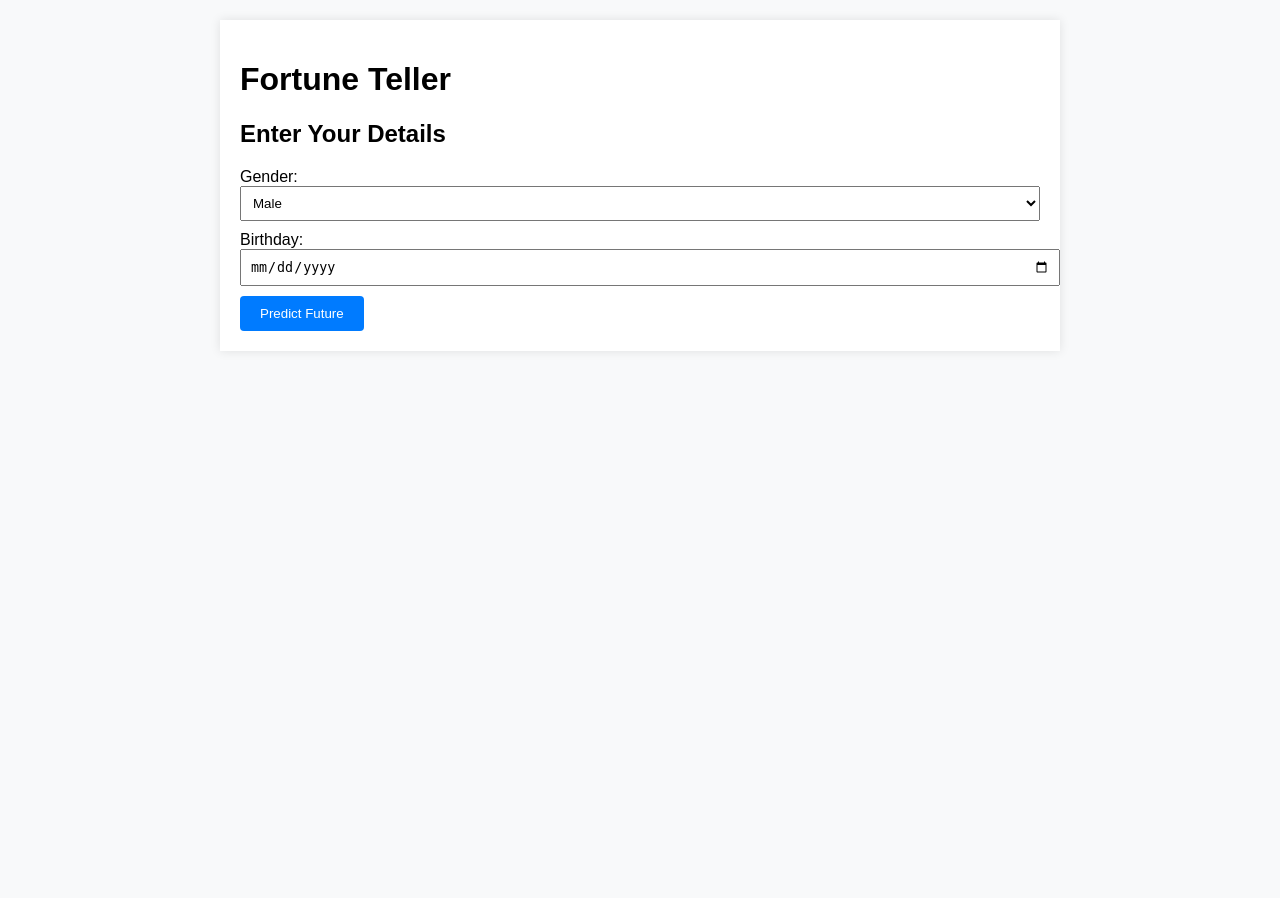
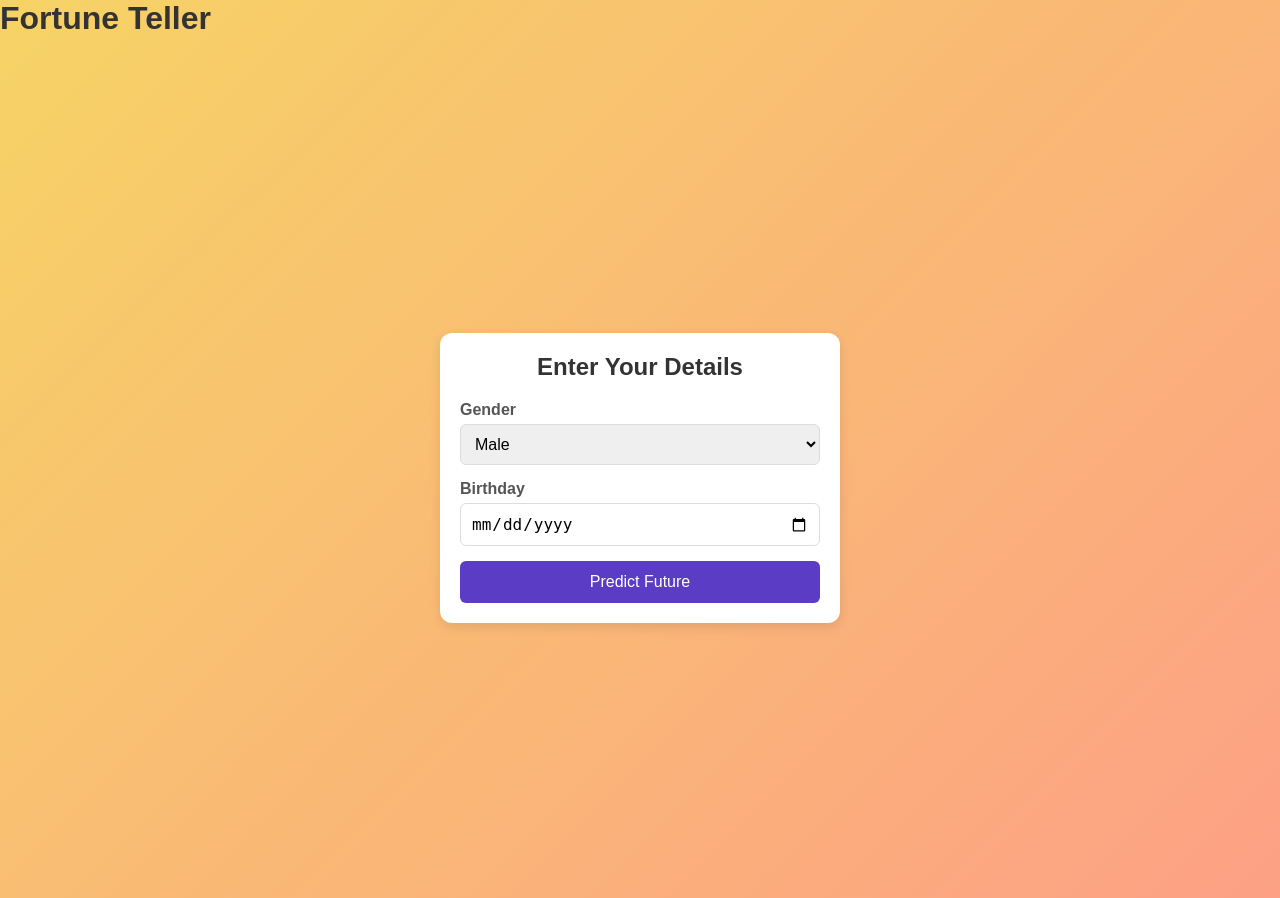
Before and after one commit to lelong03/fortune-teller, a Django app: page / in a window 1280 px wide. Before the commit the page ends 331 px from the top, so only its background shows below. Run offline with Django 5.2, Linux system fonts and the light colour scheme.

Commit message:
done all the logics

```diff
--- a/prediction/templates/prediction/base.html
+++ b/prediction/templates/prediction/base.html
@@ -5,60 +5,105 @@
     <title>Fortune Teller</title>
     <meta name="viewport" content="width=device-width, initial-scale=1">
     <style>
-        /* Minimal responsive and flat design styling */
+        /*
+          Neutral design for base.html so other pages (results, detail)
+          can keep the white .container card. We'll let index.html
+          override or remove these styles if needed.
+        */
+
         body {
-            font-family: Arial, sans-serif;
-            background-color: #f8f9fa;
             margin: 0;
             padding: 0;
+            font-family: Arial, sans-serif;
+            /* Use a neutral background or very light color */
+            background-color: #f8f9fa;
+            min-height: 100vh;
         }
+
         .container {
             width: 90%;
             max-width: 800px;
-            margin: 20px auto;
+            margin: 40px auto;
             background-color: #fff;
             padding: 20px;
-            box-shadow: 0 0 10px rgba(0, 0, 0, 0.1);
+            border-radius: 8px;
+            box-shadow: 0 4px 10px rgba(0,0,0,0.1);
         }
-        .type-card {
-            border: 1px solid #ddd;
-            padding: 15px;
-            margin-bottom: 15px;
-            border-radius: 4px;
+
+        h1, h2, h3 {
+            margin-top: 0;
+            color: #333;
         }
+        p {
+            color: #555;
+            line-height: 1.5;
+        }
+
+        .error {
+            color: red;
+            margin-bottom: 10px;
+        }
+
         a {
-            color: #007bff;
+            color: #5B3CC4;
             text-decoration: none;
         }
         a:hover {
             text-decoration: underline;
         }
-        .error {
-            color: red;
+
+        /* Form elements */
+        input, select {
+            display: block;
+            width: 100%;
+            padding: 10px;
+            margin-bottom: 12px;
+            font-size: 14px;
+            border: 1px solid #ccc;
+            border-radius: 6px;
         }
-        input, select {
-            padding: 8px;
-            width: 100%;
-            margin-bottom: 10px;
-        }
+
+        /* Buttons */
         button {
-            padding: 10px 20px;
-            background-color: #007bff;
+            display: inline-block;
+            padding: 12px 24px;
+            background-color: #5B3CC4;
             border: none;
-            color: white;
+            border-radius: 6px;
+            color: #fff;
+            font-size: 14px;
             cursor: pointer;
-            border-radius: 4px;
+            transition: background-color 0.2s ease;
         }
         button:hover {
-            background-color: #0056b3;
+            background-color: #4A2E9F;
+        }
+
+        /* For the results page .type-card */
+        .type-card {
+            border: 1px solid #ddd;
+            padding: 15px;
+            margin-bottom: 15px;
+            border-radius: 6px;
+            transition: box-shadow 0.2s ease;
+            background-color: #fff;
+        }
+        .type-card:hover {
+            box-shadow: 0 2px 6px rgba(0,0,0,0.15);
+        }
+
+        .text-center {
+            text-align: center;
         }
     </style>
 </head>
 <body>
-<div class="container">
-    <h1>Fortune Teller</h1>
-    {% block content %}
-    {% endblock %}
-</div>
+    <!-- The container for content. Other pages (results, detail)
+         will use it. We will override or remove it in index.html. -->
+    <div class="container">
+        <h1>Fortune Teller</h1>
+        {% block content %}
+        {% endblock %}
+    </div>
 </body>
 </html>
--- a/prediction/templates/prediction/index.html
+++ b/prediction/templates/prediction/index.html
@@ -1,17 +1,114 @@
 {% extends "prediction/base.html" %}
 {% block content %}
+<style>
+  /* Remove the white background and shadow from the base .container */
+  .container {
+    margin: 0;
+    padding: 0;
+    width: 100%;
+    max-width: 100%;
+    background-color: transparent;
+    box-shadow: none;
+    border-radius: 0;
+  }
+
+  /* Pastel gradient for the entire body */
+  body {
+    background: linear-gradient(135deg, #f6d365, #fda085);
+    min-height: 100vh;
+    overflow-x: hidden; /* avoid horizontal scroll */
+  }
+
+  /* Fullscreen wrapper for centering */
+  #main-wrapper {
+    display: flex;
+    align-items: center;
+    justify-content: center;
+    min-height: 100vh;
+    padding: 20px;
+  }
+
+  /* The card that actually holds the form */
+  .form-container {
+    background-color: #fff;
+    width: 90%;
+    max-width: 360px;
+    border-radius: 12px;
+    padding: 20px;
+    box-shadow: 0 4px 12px rgba(0,0,0,0.1);
+  }
+
+  .form-container h2 {
+    text-align: center;
+    color: #333;
+    margin-bottom: 20px;
+    font-size: 24px;
+  }
+
+  .form-group {
+    margin-bottom: 15px;
+  }
+  .form-group label {
+    display: block;
+    font-weight: bold;
+    margin-bottom: 5px;
+    color: #555;
+  }
+
+  input, select {
+    width: 100%;
+    padding: 10px;
+    font-size: 16px;
+    border: 1px solid #ddd;
+    border-radius: 6px;
+    margin-bottom: 10px;
+    box-sizing: border-box;
+  }
+
+  button.submit-btn {
+    width: 100%;
+    padding: 12px;
+    border: none;
+    border-radius: 6px;
+    background-color: #5B3CC4;
+    color: #fff;
+    font-size: 16px;
+    cursor: pointer;
+    transition: background-color 0.3s ease;
+  }
+  button.submit-btn:hover {
+    background-color: #4A2E9F;
+  }
+
+  .error {
+    color: red;
+    text-align: center;
+    margin-bottom: 10px;
+  }
+</style>
+
+<!--
+  #main-wrapper covers the entire screen
+  and centers the form container vertically and horizontally
+-->
+<div id="main-wrapper">
+  <div class="form-container">
     <h2>Enter Your Details</h2>
     {% if error_message %}
       <p class="error">{{ error_message }}</p>
     {% endif %}
     <form method="post">
       {% csrf_token %}
-    <label for="id_gender">Gender:</label>
+      <div class="form-group">
+        <label for="id_gender">Gender</label>
         {{ form.gender }}
-    <br>
-    <label for="id_birthday">Birthday:</label>
+      </div>
+      <div class="form-group">
+        <label for="id_birthday">Birthday</label>
         {{ form.birthday }}
-    <br>
-    <button type="submit">Predict Future</button>
+      </div>
+      <button type="submit" class="submit-btn">Predict Future</button>
     </form>
+  </div>
+</div>
 {% endblock %}
--- a/prediction/templates/prediction/results.html
+++ b/prediction/templates/prediction/results.html
@@ -7,7 +7,6 @@
 
 {% if types_with_events %}
   {% for item in types_with_events %}
-  <!-- Entire card is clickable -->
   <a href="{% url 'prediction:type_detail' item.type.id %}" style="text-decoration: none; color: inherit;">
     <div class="type-card">
       <h3>{{ item.type.name }}</h3>
@@ -29,5 +28,4 @@
     Team has not updated information for this type of future. Please check back later.
   </p>
 {% endif %}
-
 {% endblock %}
```
Also changed, not shown: prediction/templates/prediction/detail.html (+4 -3 lines). Lines whose indentation alone changed are shown as unchanged.
